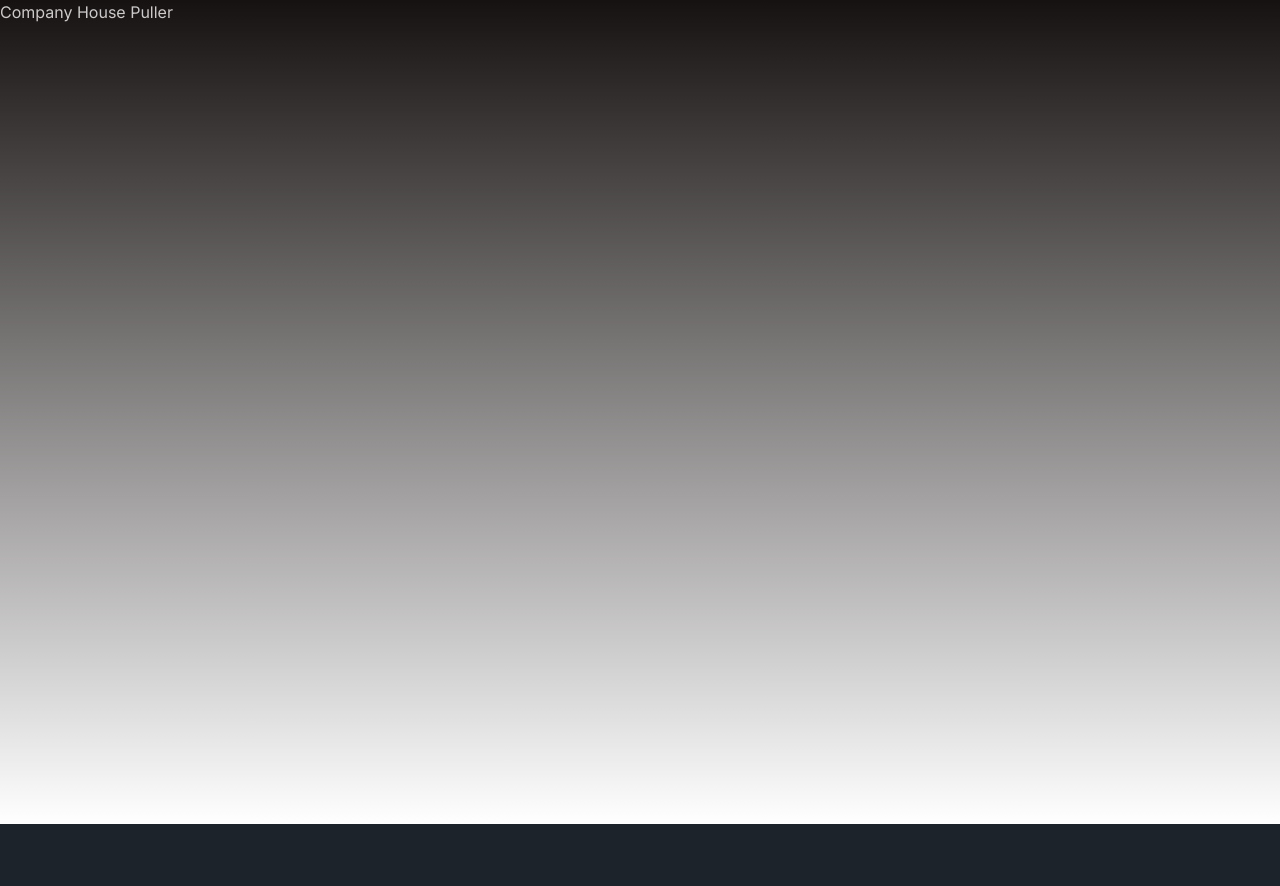
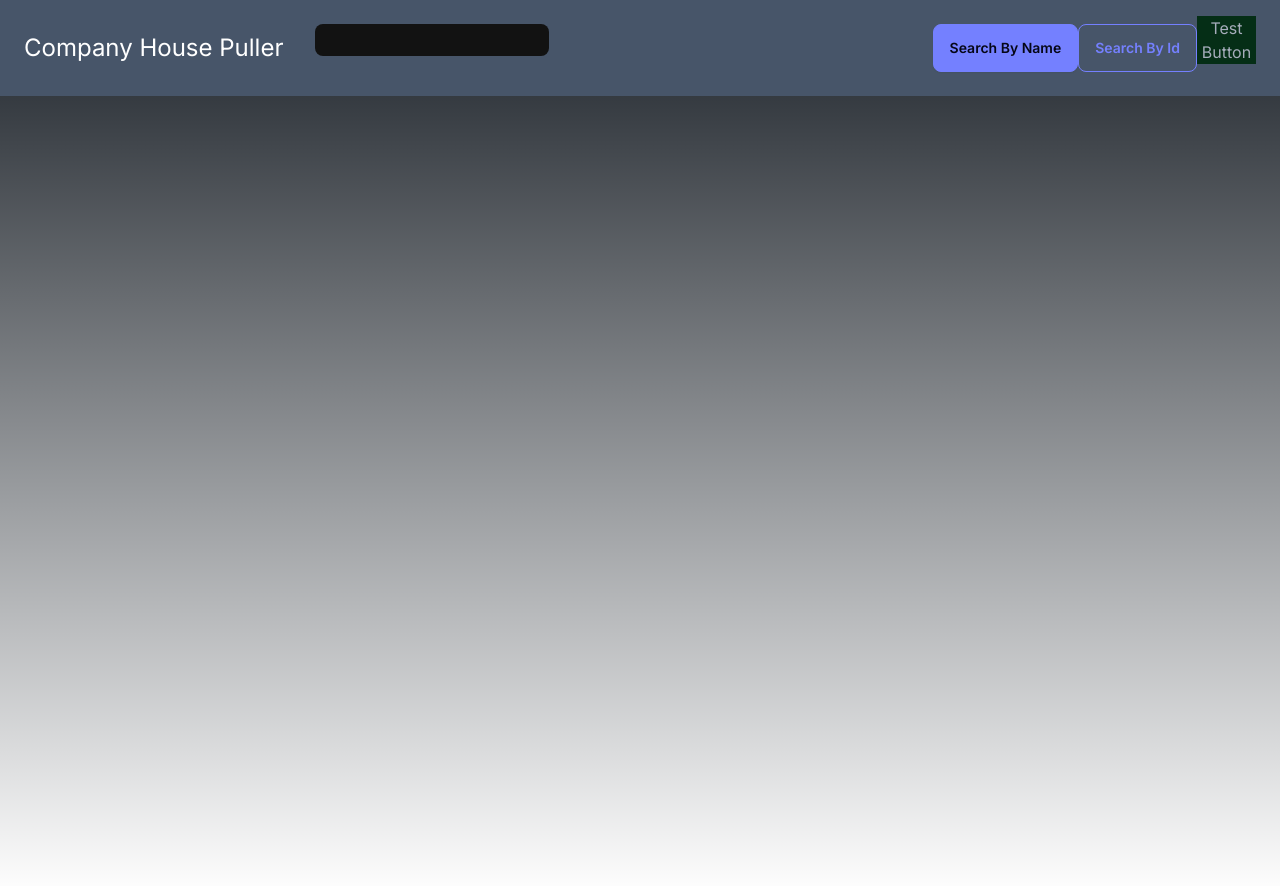
Before and after one commit to system125/company_house_puller_next, a Next.js app: page / in a window 1280 px wide. Shown: the top 886 px of the page. Before the commit the page ends 824 px from the top, so only its background shows below. Built offline with nearby package versions, Linux system fonts and the light colour scheme.

Commit message:
work on top bar

```diff
--- a/app/layout.tsx
+++ b/app/layout.tsx
@@ -22,7 +22,7 @@ export default function RootLayout({
       <head>
         <meta charSet="UTF-8"/>
       </head>
-      <body className={inter.className} data-theme="forest">
+      <body className={inter.className} data-theme="dark">
         <main className="">
             {/* Init Jotai */}
             <Provider>
--- /dev/null
+++ b/components/searchByNameResults.tsx
@@ -0,0 +1,7 @@
+`use client`
+import React from 'react'
+
+
+const SearchByNameResults = () => {
+
+}
--- a/components/searchTextBox.tsx
+++ b/components/searchTextBox.tsx
@@ -19,7 +19,7 @@ const searchByIdClass = atom((get) =>
 // -- Client rendered search text box and selection if it is by id or number
 const SearchBox = () => {
     // -- Atom for search text box
-    const [searchTextst,setSearchText] = useAtom(searchText)
+    const [_searchText,setSearchText] = useAtom(searchText)
     const [_searchById,setSearchById] = useAtom(searchById)
 
     const _searchByNameClass = useAtomValue(searchByNameClass)
@@ -30,9 +30,21 @@ const SearchBox = () => {
         setSearchText(e.target?.value)
     },[])
 
+    const searchTxTBox = (
+        <div className="md:flex-1 w-[100%]">
+            <input
+                type="text"
+                className="flex-1 justify-self-center rounded-lg input-sm input-bordered"
+                value={_searchText}
+                onChange={handleInput}
+            />
+        </div>
 
+    )
+
+    // -- Search Box toggle
     const searchToggle = (
-        <div className="w-[100%] flex flex-row justify-center pt-4">
+        <div className="w-[100%] md:w-[fit] flex flex-row justify-center md:justify-end pt-4">
             <button
                 className={_searchByNameClass}
                 onClick={() => setSearchById(false)}>
@@ -49,14 +61,12 @@ const SearchBox = () => {
 
 
     return (
-        <div className="w-100% flex flex-col px-4 pb-4">
-            <input
-            type="text"
-             className="w-[100%] rounded-lg input-sm input-bordered"
-             value={searchTextst}
-             onChange={handleInput}
-        />
+        <div className="w-100%  sm:flex-1 flex flex-col md:flex-row px-4 pb-4">
+        {searchTxTBox}
+
         {searchToggle}
+
+        <button className="bg-green-950 hover:bg-green-600 active:bg-green-300 active:scale-75 "> Test Button</button>
         </div>
     )
 }
--- a/components/topBar.tsx
+++ b/components/topBar.tsx
@@ -1,29 +1,30 @@
-import React from "react"
-import {atom,useAtom} from "jotai"
-
+import React, { useCallback } from "react"
+import SearchBox from "./searchTextBox"
 /*
 * Returns TopBar functional Components
 * Consists of Header  search text box and so on
 */
 
-const searchText = atom("")
-const searchById = atom(false)
+
 
 const Header = () => {
     return (
-        <div className="w-[100%] " >
+        <div className="w-[fit]" >
             <header>
-                <h1>Company House Puller</h1>
+                <h1 className="text-2xl text-white text-right hero-content">Company House Puller</h1>
             </header>
         </div>
     )
 }
 
+
+
 const TopBar = () => {
 
     return (
-        <div className="flex flex-col w-[100%] h-fit">
-            <Header></Header>
+        <div className="flex sm:flex-row flex-col w-[100%] h-fit sticky top-0 navbar bg-slate-600">
+            <Header/>
+            <SearchBox />
         </div>
     )
 }
--- a/package.json
+++ b/package.json
@@ -9,6 +9,8 @@
     "lint": "next lint"
   },
   "dependencies": {
+    "@trpc/client": "^10.45.1",
+    "@trpc/server": "^10.45.1",
     "jotai": "^2.6.5",
     "next": "14.1.0",
     "react": "^18",
--- /dev/null
+++ b/styles/chip.css
@@ -0,0 +1,3 @@
+@tailwind base;
+@tailwind components;
+@tailwind utilities;
```
Also changed, not shown: stores/searchTextBox.ts (added), 1 other file (tests, documents, lock files or other folders).
